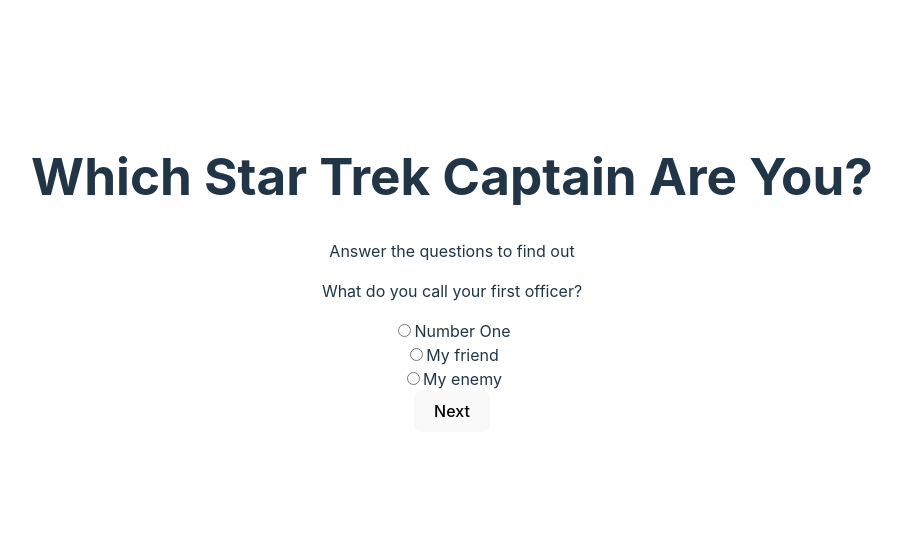
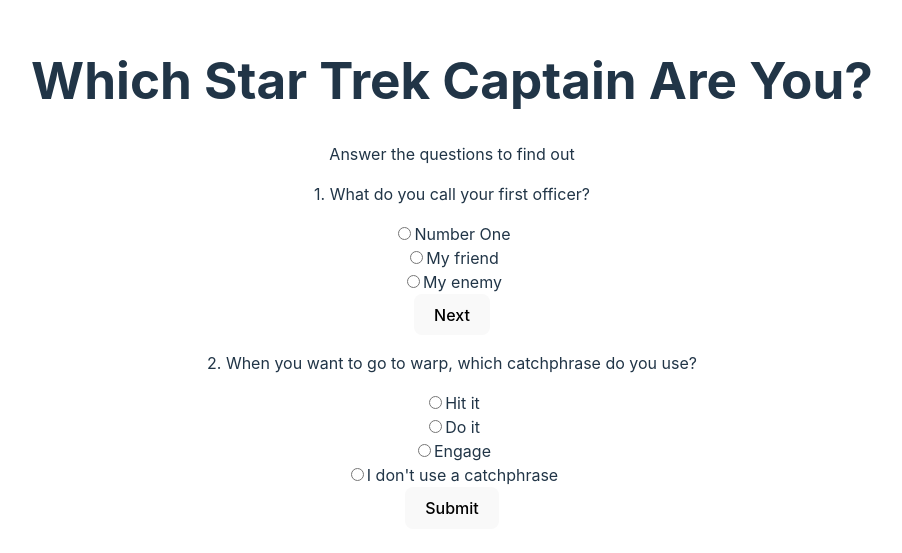
Before and after one commit to nicm42/star-trek-captain, a Vue app: page / in a window 1280 px wide. Shown: the part 127-680 px from the top of the page, without its empty margins (188-1090 px from the left). Built offline with nearby package versions, Linux system fonts and the light colour scheme.

Commit message:
Show multiple questions with next or submit

```diff
--- a/src/App.vue
+++ b/src/App.vue
@@ -29,7 +29,14 @@
 <template>
   <h1>Which Star Trek Captain Are You?</h1>
   <p>Answer the questions to find out</p>
-  <Question :="questions[0]" @captaincountupdate="updateCaptainCount" />
+  <Question
+    v-for="(question, index) in questions"
+    :key="question"
+    :="question"
+    :qnumber="index"
+    :lastq="index === Object.keys(questions).length - 1"
+    @captaincountupdate="updateCaptainCount"
+  />
 </template>
 
 <style scoped></style>
--- a/src/components/Question.vue
+++ b/src/components/Question.vue
@@ -4,7 +4,9 @@
 
 const props = defineProps({
   question: String,
-  answers: Array
+  answers: Array,
+  qnumber: Number,
+  lastq: Boolean
 })
 
 const emit = defineEmits(['captaincountupdate'])
@@ -25,12 +27,17 @@
 function saveData() {
   // Update the captain count
   emit('captaincountupdate', currentAnswer.value)
+  // Show the next question TODO
+}
+
+function showCaptain() {
+  console.log('showing captain')
 }
 </script>
 
 <template>
   <form>
-    <p>{{ props.question }}</p>
+    <p>{{ props.qnumber + 1 }}. {{ props.question }}</p>
     <Answer
       v-for="answer in props.answers"
       :key="answer.response"
@@ -39,7 +46,8 @@
       :captain="answer.captain"
       @captainupdate="updateAnswer"
     />
-    <button type="submit" @click.prevent="saveData">Next</button>
+    <button type="submit" v-show="!lastq" @click.prevent="saveData">Next</button>
+    <button type="submit" v-show="lastq" @click.prevent="showCaptain">Submit</button>
   </form>
 </template>
 
```
